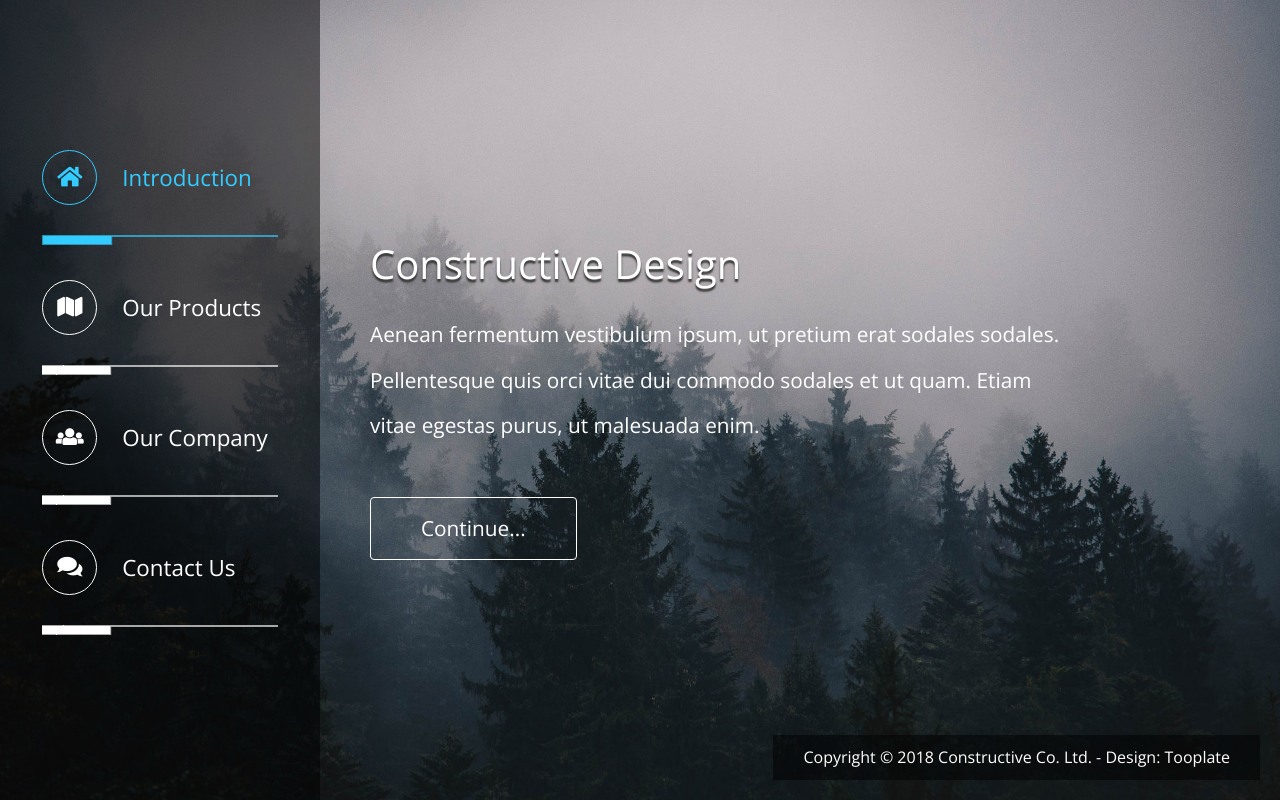
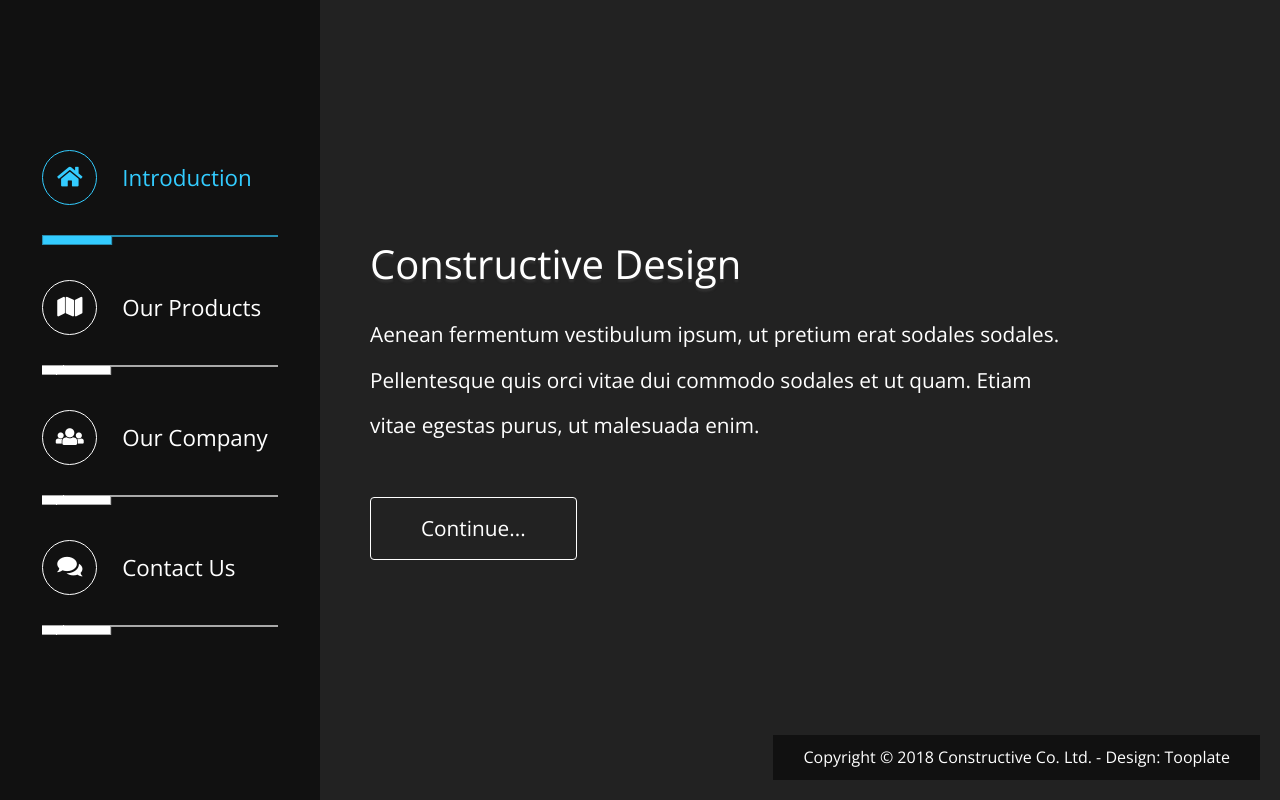
Before and after one commit to Abhishekhooli2540/staticwebpage, a plain HTML site: page index.html in a window 1280 px wide. Drawn offline with nearby package versions, Linux system fonts and the light colour scheme; files whose address does not match are found by name.

Commit message:
Update index.html

```diff
--- a/index.html
+++ b/index.html
@@ -363,9 +363,7 @@ http://www.tooplate.com/view/2102-constructive
 		      	$("#tm-section-1").fadeIn();
 
 		     	// Set up background first page
-		     	var bgImg = $("#tmNavLink1").data("bgImg");
 
-		     	$.backstretch("" + bgImg, {fade: 500});
 
 		     	// Setup Carousel, Nav, and Nav Toggle
 			    setupCarousel();
```
